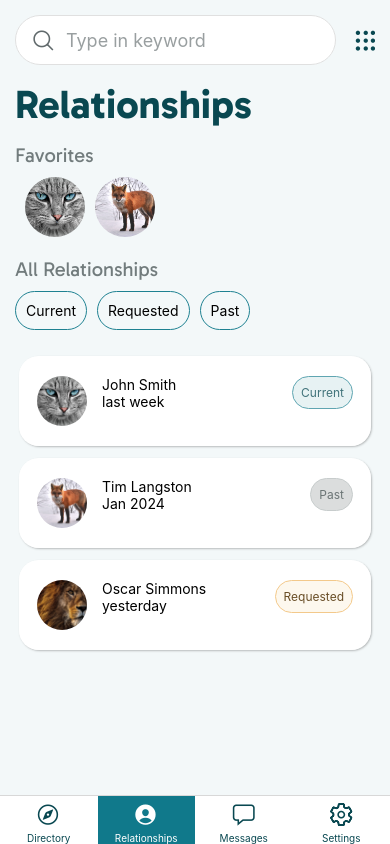
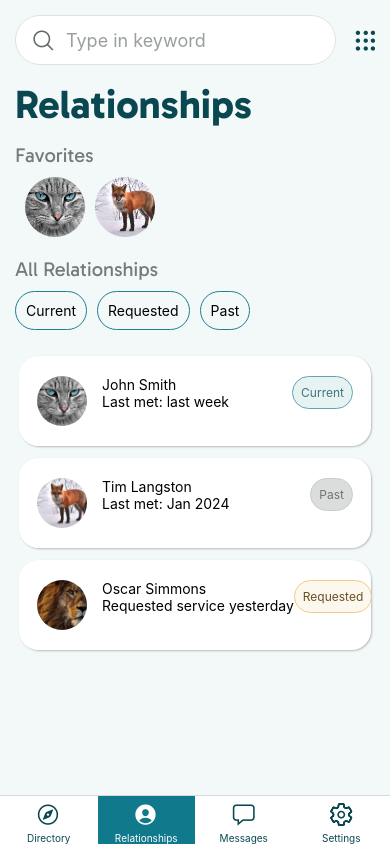
Before and after one commit to Valyria-Studios/ellis_app, a React Native app in the folder App/: screen /Relationships in a window 390 px wide. Built offline with nearby package versions, Linux system fonts and the light colour scheme.

Commit message:
Dynamically Render recency tag

```diff
--- a/App/screens/Relationships.js
+++ b/App/screens/Relationships.js
@@ -30,7 +30,7 @@ const RelationshipPage = () => {
 
   return (
     <SafeAreaView style={styles.container}>
-      <ScrollView>
+      <ScrollView showsVerticalScrollIndicator={false}>
         <View style={globalstyles.searchSection}>
           <View style={globalstyles.searchContainer}>
             <Icon
@@ -108,7 +108,11 @@ const RelationshipPage = () => {
                   />
                   <View>
                     <Text style={styles.name}>{client.name}</Text>
-                    <Text style={styles.recency}>{client.recency}</Text>
+                    <Text style={styles.recency}>
+                      {client.status === "Requested"
+                        ? `Requested service ${client.recency}`
+                        : `Last met: ${client.recency}`}
+                    </Text>
                   </View>
                 </View>
                 <View>
```
